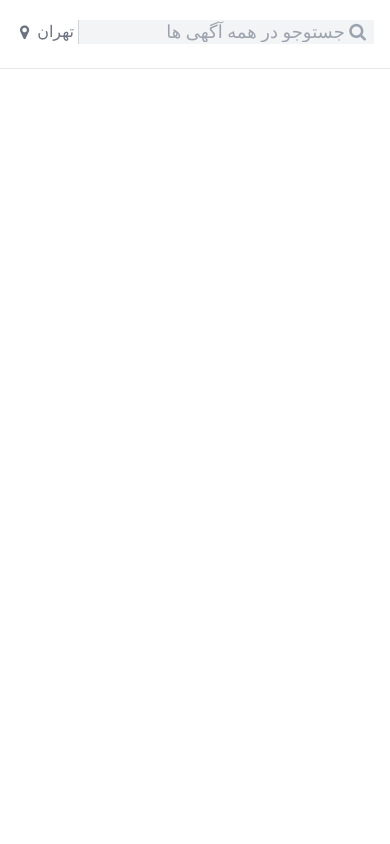
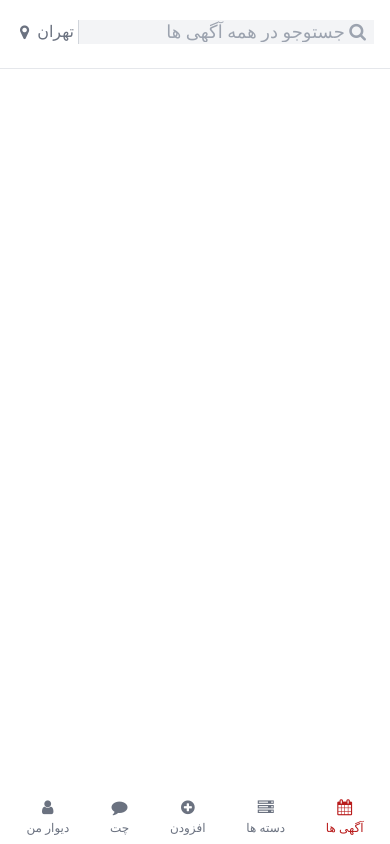
Before and after one commit to moham7dreza/divar_tailwind, a website: page src/main.html in a window 390 px wide. Drawn offline with Linux system fonts and the light colour scheme; a small style sheet from the web is missing.

Commit message:
add footer

```diff
--- a/src/main.html
+++ b/src/main.html
@@ -72,8 +72,29 @@
     <main>
 
     </main>
-    <footer>
-
+    <footer class="fixed bottom-0 left-0 right-0 py-2 lg:hidden">
+        <section class="mx-5 space-x-reverse flex-y-center sm:mx-7 md:mx-9 space-x-7">
+            <section class="flex-col md:flex-row md:space-x-4 md:space-x-reverse flex-center grow">
+                <div><i class="text-xl text-red-700 fa fa-calendar"></i></div>
+                <div><p class="text-xs text-red-700 md:text-sm">آگهی ها</p></div>
+            </section>
+            <section class="flex-col md:flex-row md:space-x-4 md:space-x-reverse flex-center grow">
+                <div><i class="text-xl text-gray-500 fa fa-server"></i></div>
+                <div><p class="text-xs text-gray-500 md:text-sm">دسته ها</p></div>
+            </section>
+            <section class="flex-col md:flex-row md:space-x-4 md:space-x-reverse flex-center grow">
+                <div><i class="text-xl text-gray-500 fa fa-plus-circle"></i></div>
+                <div><p class="text-xs text-gray-500 md:text-sm">افزودن</p></div>
+            </section>
+            <section class="flex-col md:flex-row md:space-x-4 md:space-x-reverse flex-center grow">
+                <div><i class="text-xl text-gray-500 fa fa-comment"></i></div>
+                <div><p class="text-xs text-gray-500 md:text-sm">چت</p></div>
+            </section>
+            <section class="flex-col md:flex-row md:space-x-4 md:space-x-reverse flex-center grow">
+                <div><i class="text-xl text-gray-500 fa fa-user"></i></div>
+                <div><p class="text-xs text-gray-500 md:text-sm">دیوار من</p></div>
+            </section>
+        </section>
     </footer>
 </body>
 </html>
```
Also changed, not shown: dist/output.css.
